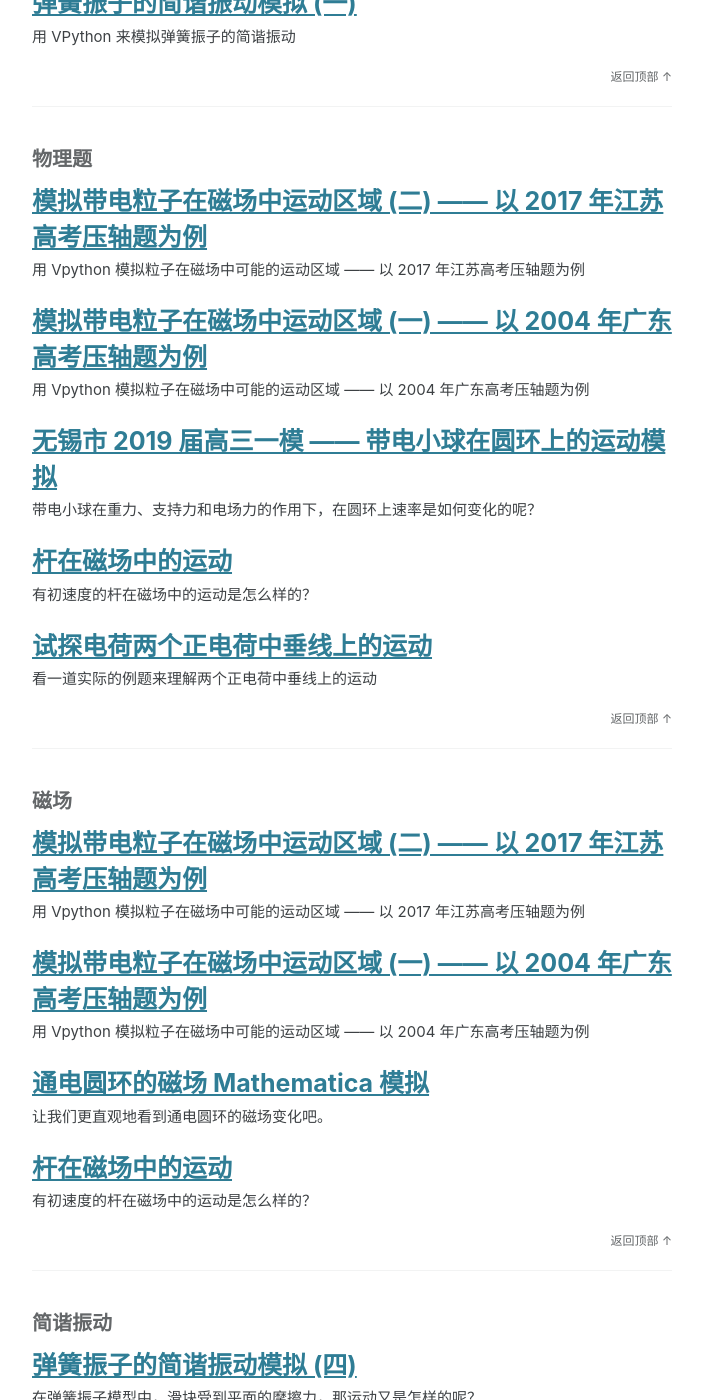
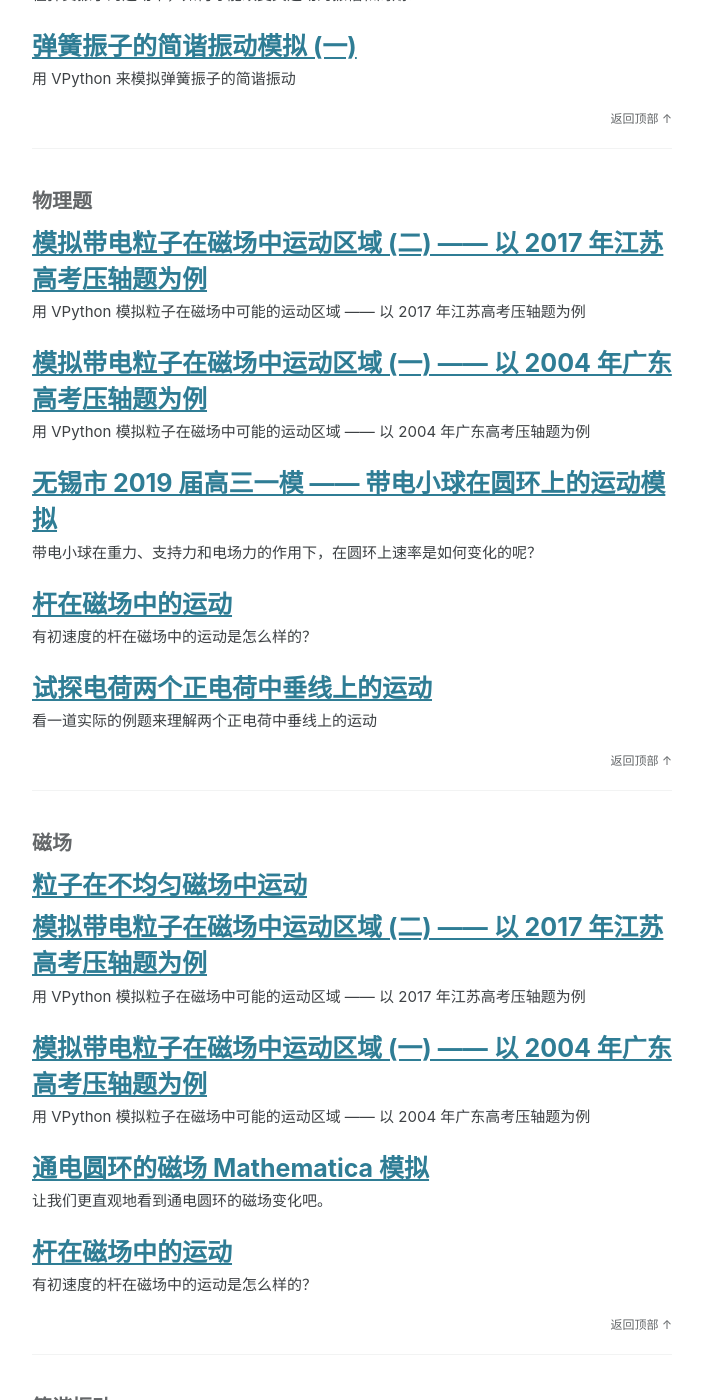
Before and after one commit to physicsay/physicsay-physicsay.github.io, a Jekyll site: the page built from tags.html, in a window 1280 px wide and 1400 px high, scrolled down 2990 px. Shown: the whole window, without its empty margins (288-991 px from the left). Built offline with Jekyll 4.4.1, drawn with Linux system fonts in a browser that asks for light colours; cached includes are drawn as plain includes; nearby versions of some CDN libraries; some of the changed text lies outside the part shown.

Commit message:
feat: upload to github

```diff
--- a/_posts/2020-05-08-motion_in_inhomogeneous_magnetic_field.md
+++ b/_posts/2020-05-08-motion_in_inhomogeneous_magnetic_field.md
@@ -3,7 +3,8 @@ title:  粒子在不均匀磁场中运动
 url: motion_in_inhomogeneous_magnetic_field
 date: 2020-05-08 16:24:42
 tags:
--
+- 可视化
+- 磁场
 categories:
 description:
 ---
```
Also changed, not shown: _posts/2020-04-28-simulation-of-particle-motion-area-1.md (+1 -1 lines), _posts/2020-04-28-simulation-of-particle-motion-area-2.md (+1 -1 lines).
